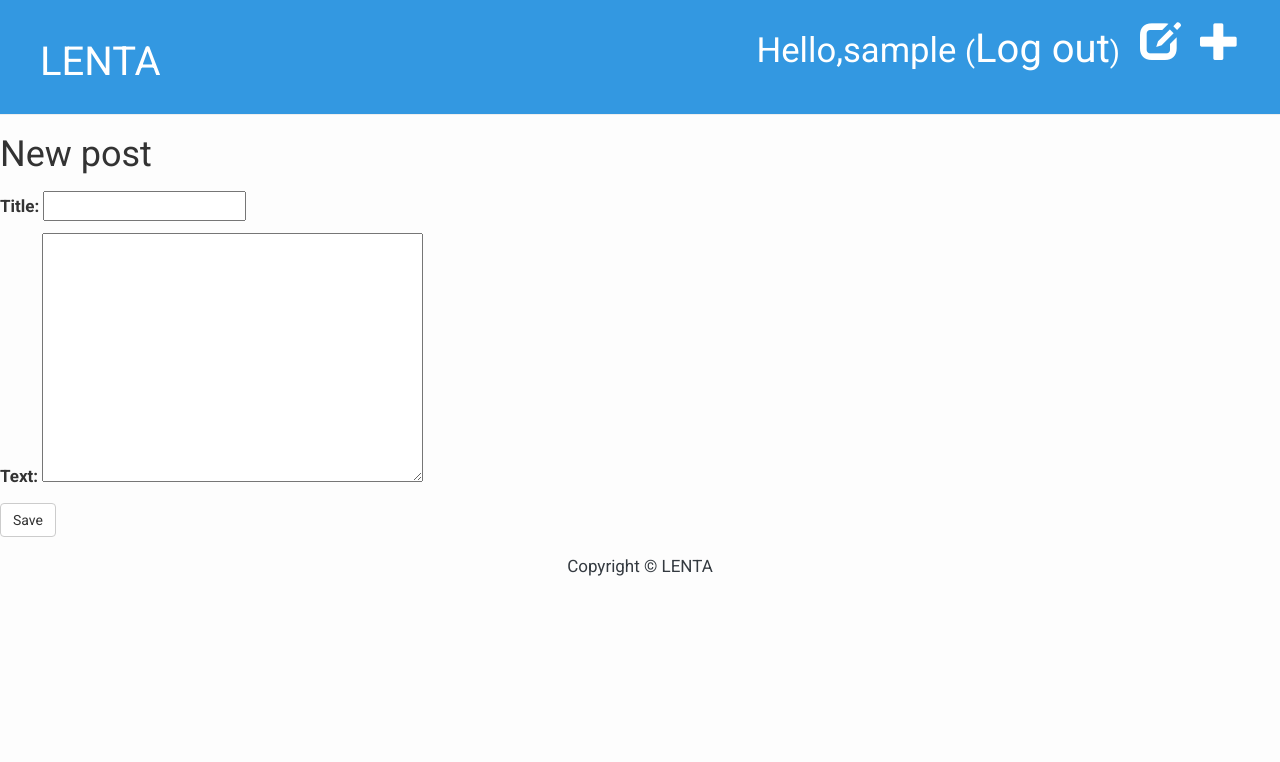
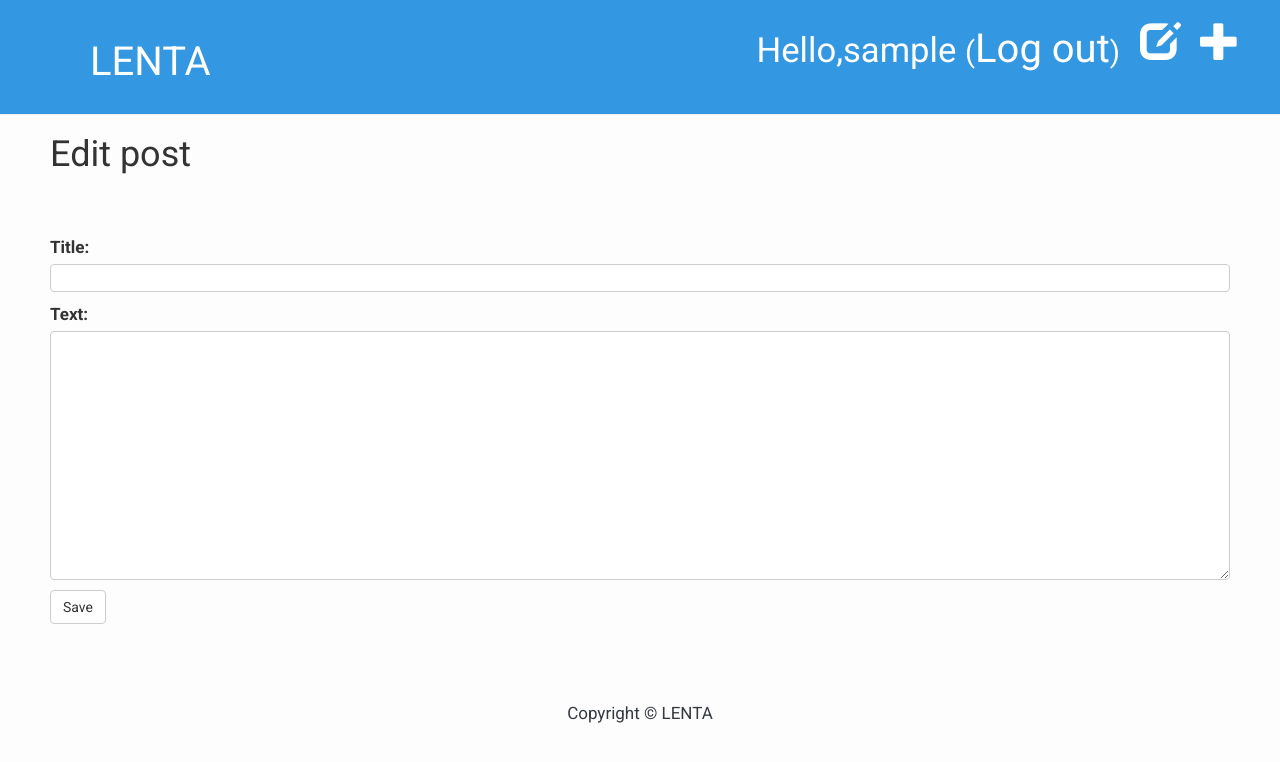
Before and after one commit to niyzora/my-first-blog, a Django app: page /post/new/ in a window 1280 px wide. Shown: the top 762 px of the page. Run offline with Django 3.2, Linux system fonts and the light colour scheme; the visitor is signed in with stand-in values (Sample User, id 1); some libraries are stand-ins or nearby versions.

Commit message:
Edited css for forms

```diff
--- a/blog/templates/blog/base.html
+++ b/blog/templates/blog/base.html
@@ -42,13 +42,7 @@
     font-size: 30pt;
     text-decoration: none;
 }
-.post {
-    margin-bottom: 70px;
-}
 
-.post h1 a, .post h1 a:visited {
-    color: #000000;
-}
     </style>
         <div class="page-header">
             {% if user.is_authenticated %}
--- a/blog/templates/blog/post_edit.html
+++ b/blog/templates/blog/post_edit.html
@@ -2,13 +2,22 @@
 
 {% block content %}
 <style>
-    .post-form{
-      float: left;
-      width: 100%;
-      margin-top: 6px;
-    }
+   .post-form{
+  width: 100%;
+  padding: 50px;
+
+  resize: vertical;
+}
+.post-form textarea, .post-form input {
+    width: 100%;
+    border: 1px solid #ccc;
+    border-radius: 4px;
+}
+h1{
+padding: 0 0 0 50px;
+}
 </style>
-    <h1>New post</h1>
+    <h1>Edit post</h1>
     <form method="POST" class="post-form">{% csrf_token %}
         {{ form.as_p }}
         <button type="submit" class="save btn btn-default">Save</button>
--- a/mysite/settings.py
+++ b/mysite/settings.py
@@ -31,7 +31,6 @@ ALLOWED_HOSTS = ['127.0.0.1', '.pythonanywhere.com']
 # Application definition
 
 LOGIN_REDIRECT_URL = '/'
-
 
 INSTALLED_APPS = [
     'django.contrib.admin',
```
Also changed, not shown: blog/templates/blog/post_draft_list.html (+16 -0 lines), blog/templates/registration/register.html (added), blog/views.py (line endings or trailing spaces).
